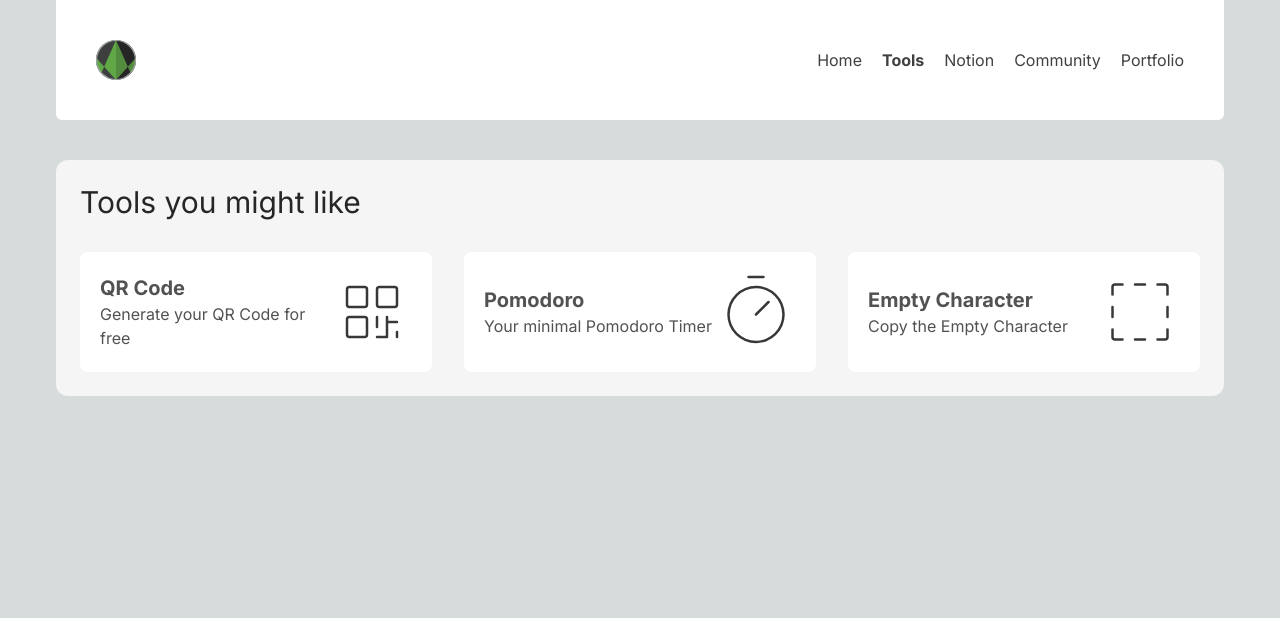
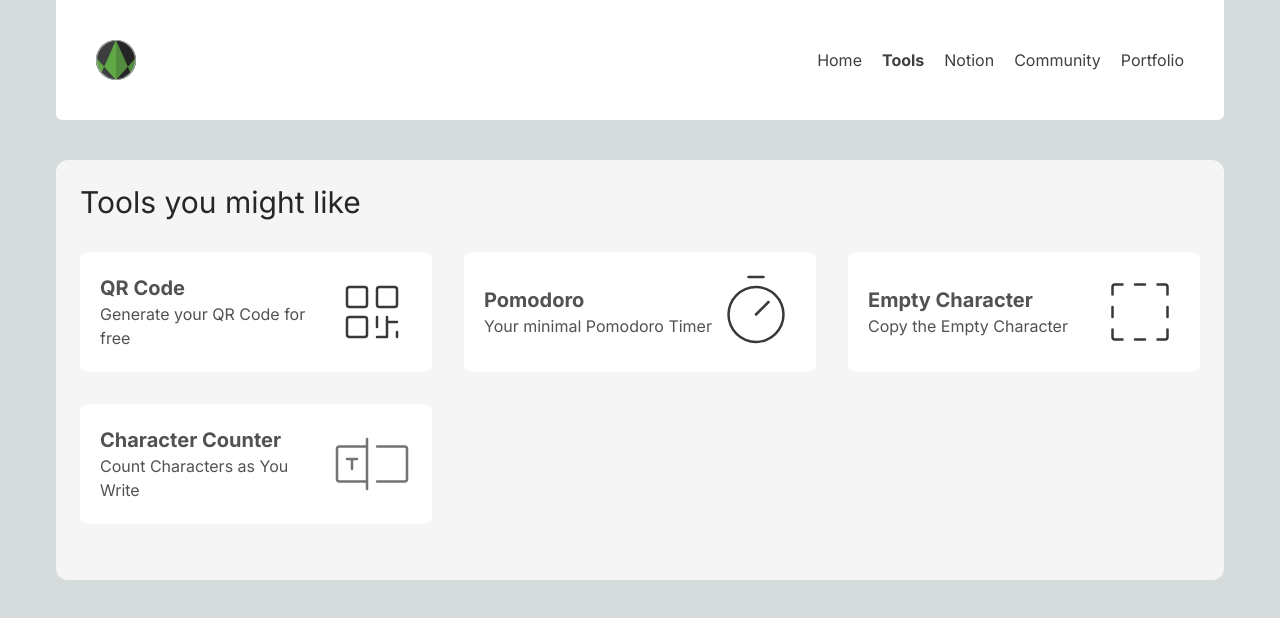
Before and after one commit to wmCmo/exzachly, a Next.js app: page /tools in a window 1280 px wide. Shown: the top 618 px of the page. Built offline with nearby package versions, Linux system fonts and the light colour scheme.

Commit message:
Increase QR resolution

```diff
--- /dev/null
+++ b/src/app/tools/char-count/page.tsx
@@ -0,0 +1,19 @@
+'use client'
+
+import { useState } from "react"
+
+export default function ChartCount() {
+    const [text, setText] = useState('')
+
+    const handleChange = (e: { target: { value: string } }) => {
+        const value = e.target.value;
+        setText(value);
+    }
+
+    return (
+        <div>
+            <textarea onChange={handleChange} name="text" id="text" className="dark:bg-neutral-100 dark:text-black resize rounded-md p-4"></textarea>
+            <h3>You now have {text.length} characters</h3>
+        </div>
+    )
+}
--- a/src/app/tools/page.tsx
+++ b/src/app/tools/page.tsx
@@ -1,4 +1,4 @@
-import { QrCode, Timer, Selection } from "@phosphor-icons/react/dist/ssr";
+import { QrCode, Timer, Selection, Textbox } from "@phosphor-icons/react/dist/ssr";
 import Link from "next/link";
 
 export default function Tools() {
@@ -20,12 +20,18 @@ export default function Tools() {
             path: "/tools/empchar",
             desc: "Copy the Empty Character",
             file: <Selection fill="#383838" weight="thin" className="dark:fill-neutral-500" size='5em' />
+        },
+        {
+            name: "Character Counter",
+            path: "/tools/char-count",
+            desc: "Count Characters as You Write",
+            file: <Textbox fill="#383838" weight="thin" className="dark: fill-neutral-500" size='5em' />
         }
     ]
     const mappedTools = tools.map((tool) => {
         return (
             <Link href={tool.path} key={tool.name} className="text-neutral-600 dark:text-neutral-300" target={tool.name === 'Pomodoro' ? '_blank' : ''}>
-                <div className="mt-8 p-5 flex items-center justify-between bg-white dark:bg-neutral-800 rounded-lg">
+                <div className="p-5 flex items-center justify-between bg-white dark:bg-neutral-800 rounded-lg">
                     <div className="col">
                         <h4 className="text-xl font-bold">{tool.name}</h4>
                         <p className="dark:text-neutral-300">{tool.desc}</p>
@@ -41,7 +47,7 @@ export default function Tools() {
         <>
             <div className="my-10 p-6 bg-neutral-100 dark:bg-neutral-900 rounded-xl">
                 <h2 className="text-neutral-800 dark:text-neutral-200 text-3xl">Tools you might like</h2>
-                <div className="sm:grid grid-cols-2 gap-8 lg:grid-cols-3">
+                <div className="sm:grid grid-cols-2 gap-8 lg:grid-cols-3 py-8">
                     {mappedTools}
                 </div>
             </div>
--- a/src/app/tools/qr/page.tsx
+++ b/src/app/tools/qr/page.tsx
@@ -45,7 +45,7 @@ export default function Qr() {
             <h1 className="text-vw leading-none sm:text-7xl font-bold">Free QR Code Generator</h1>
             <h4 className="text-xl my-4">Tired of paying for QR Codes? This one is for you.</h4>
             <div className="flex flex-col gap-6 sm:flex-row items-center sm:mt-12 mt-10">
-                <div className="col rounded-lg flex justify-center p-1 min-h-60 min-w-60" id="qr-holder" style={{ background: qrForm.bgc }}>
+                <div className="col rounded-lg flex justify-center p-1 max-h-60 max-w-60" id="qr-holder" style={{ background: qrForm.bgc }}>
                     <Image
                         text={qrForm.link}
                         options={{
@@ -54,7 +54,7 @@ export default function Qr() {
                             errorCorrectionLevel: 'M',
                             margin: 3,
                             scale: 4,
-                            width: 400,
+                            width: 1024,
                             color: {
                                 dark: qrForm.fgc,
                                 light: qrForm.bgc
```
